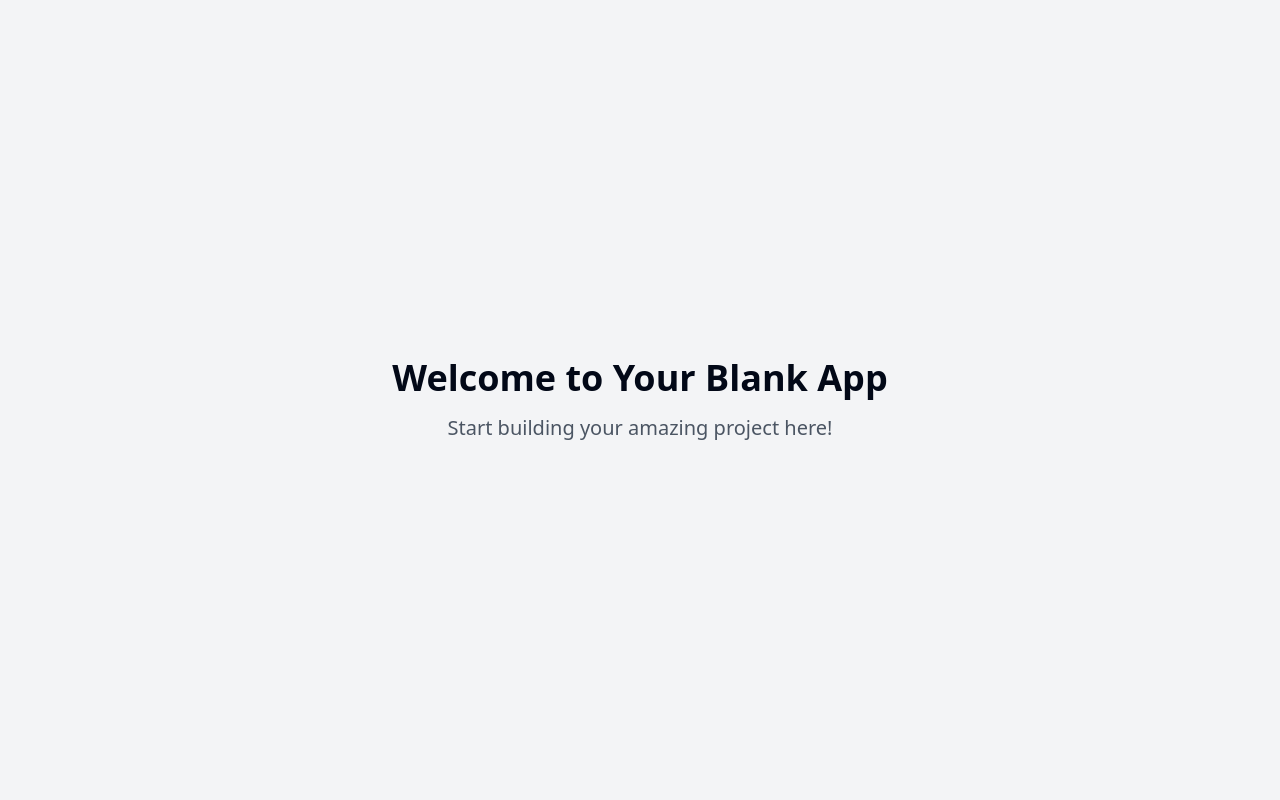
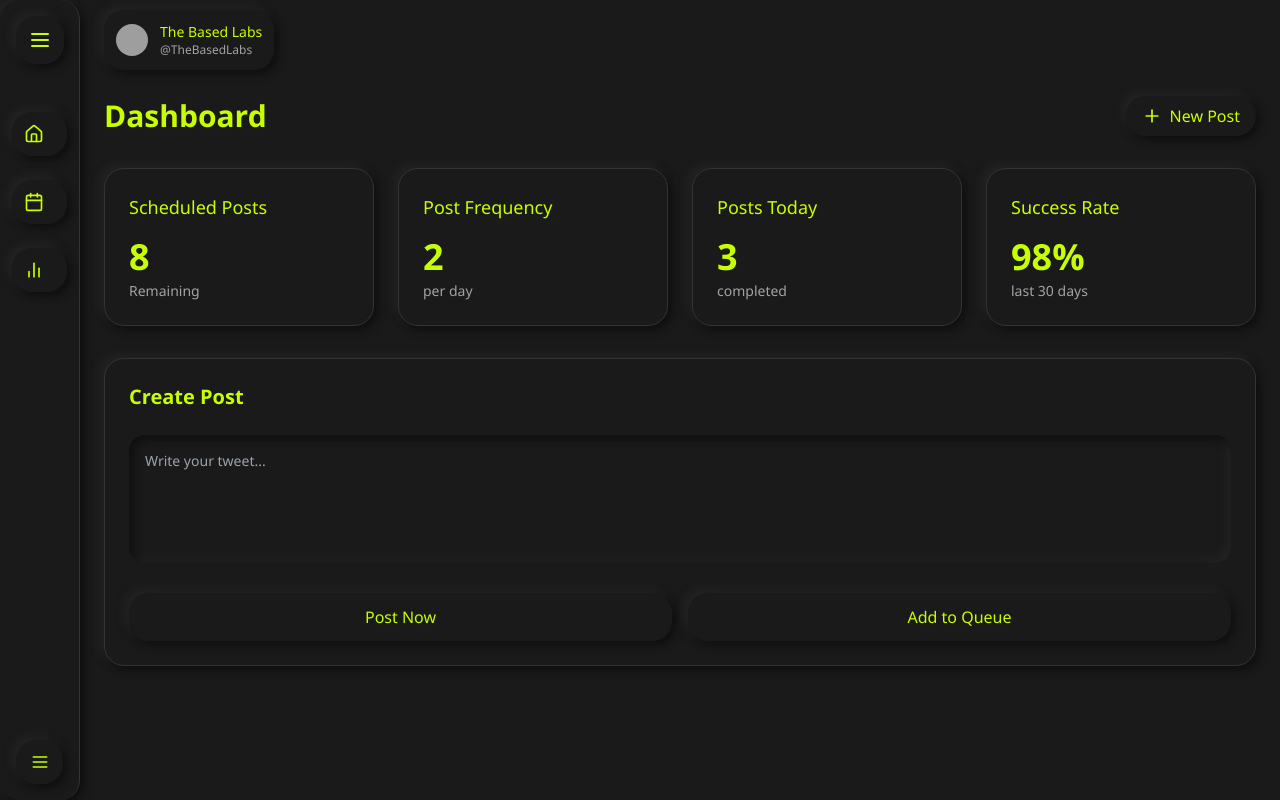
Before and after one commit to rythwik-open/tweet-scheduler-nexus, a React (Vite) app: page / in a window 1280 px wide. Built offline with nearby package versions, Linux system fonts and the light colour scheme; grey boxes are pictures that could not be loaded.

Commit message:
feat: Implement AWS frontend
Implement a frontend with an AWS theme, using the provided HTML code as inspiration.

```diff
--- a/src/App.tsx
+++ b/src/App.tsx
@@ -1,10 +1,12 @@
+
+import { QueryClient, QueryClientProvider } from "@tanstack/react-query";
+import { BrowserRouter, Routes, Route } from "react-router-dom";
+import MainLayout from "./components/layout/MainLayout";
+import Index from "./pages/Index";
+import NotFound from "./pages/NotFound";
 import { Toaster } from "@/components/ui/toaster";
 import { Toaster as Sonner } from "@/components/ui/sonner";
 import { TooltipProvider } from "@/components/ui/tooltip";
-import { QueryClient, QueryClientProvider } from "@tanstack/react-query";
-import { BrowserRouter, Routes, Route } from "react-router-dom";
-import Index from "./pages/Index";
-import NotFound from "./pages/NotFound";
 
 const queryClient = new QueryClient();
 
@@ -14,11 +16,12 @@ const App = () => (
       <Toaster />
       <Sonner />
       <BrowserRouter>
-        <Routes>
-          <Route path="/" element={<Index />} />
-          {/* ADD ALL CUSTOM ROUTES ABOVE THE CATCH-ALL "*" ROUTE */}
-          <Route path="*" element={<NotFound />} />
-        </Routes>
+        <MainLayout>
+          <Routes>
+            <Route path="/" element={<Index />} />
+            <Route path="*" element={<NotFound />} />
+          </Routes>
+        </MainLayout>
       </BrowserRouter>
     </TooltipProvider>
   </QueryClientProvider>
--- /dev/null
+++ b/src/components/layout/MainLayout.tsx
@@ -0,0 +1,87 @@
+
+import { useState } from 'react';
+import { Link } from 'react-router-dom';
+import { Menu, Home, Calendar, BarChart2, LogOut } from 'lucide-react';
+
+const MainLayout = ({ children }: { children: React.ReactNode }) => {
+  const [isExpanded, setIsExpanded] = useState(false);
+
+  return (
+    <div className="min-h-screen">
+      {/* Sidebar */}
+      <aside
+        className={`fixed top-0 left-0 h-full bg-background transition-all duration-300 z-30 neumorphic border-r border-border ${
+          isExpanded ? 'w-64' : 'w-20'
+        }`}
+      >
+        {/* Logo */}
+        <div className="h-20 flex items-center justify-center">
+          <div className="neumorphic p-3 rounded-full">
+            <Menu className="h-6 w-6 text-primary" />
+          </div>
+        </div>
+
+        {/* Navigation */}
+        <nav className="mt-8 px-3 space-y-6">
+          <NavItem icon={Home} label="Dashboard" to="/" expanded={isExpanded} />
+          <NavItem icon={Calendar} label="Schedule" to="/schedule" expanded={isExpanded} />
+          <NavItem icon={BarChart2} label="Analytics" to="/analytics" expanded={isExpanded} />
+        </nav>
+
+        {/* Bottom items */}
+        <div className="absolute bottom-0 left-0 right-0 p-4">
+          <button
+            onClick={() => setIsExpanded(!isExpanded)}
+            className="neumorphic w-full p-3 rounded-xl flex items-center justify-center text-primary hover:opacity-80 transition-opacity"
+          >
+            <Menu className="h-5 w-5" />
+          </button>
+        </div>
+      </aside>
+
+      {/* Main content */}
+      <main className={`transition-all duration-300 ${isExpanded ? 'ml-64' : 'ml-20'}`}>
+        {/* Header */}
+        <header className="h-20 fixed top-0 right-0 left-0 bg-background z-20 flex items-center px-6">
+          <div className={`transition-all duration-300 ${isExpanded ? 'ml-64' : 'ml-20'}`}>
+            <div className="neumorphic p-3 rounded-xl inline-flex items-center gap-3">
+              <img
+                src="https://pbs.twimg.com/profile_images/1841778545925767168/rNZJA_j5_400x400.jpg"
+                alt="Profile"
+                className="w-8 h-8 rounded-full"
+              />
+              <div>
+                <p className="text-sm font-medium text-primary">The Based Labs</p>
+                <p className="text-xs text-muted-foreground">@TheBasedLabs</p>
+              </div>
+            </div>
+          </div>
+        </header>
+
+        {/* Page content */}
+        <div className="pt-24 px-6 pb-6">{children}</div>
+      </main>
+    </div>
+  );
+};
+
+interface NavItemProps {
+  icon: React.ElementType;
+  label: string;
+  to: string;
+  expanded: boolean;
+}
+
+const NavItem = ({ icon: Icon, label, to, expanded }: NavItemProps) => {
+  return (
+    <Link
+      to={to}
+      className="neumorphic p-3 rounded-xl flex items-center text-primary hover:opacity-80 transition-opacity"
+    >
+      <Icon className="h-5 w-5" />
+      {expanded && <span className="ml-3 text-sm">{label}</span>}
+    </Link>
+  );
+};
+
+export default MainLayout;
--- a/src/index.css
+++ b/src/index.css
@@ -1,92 +1,39 @@
+
 @tailwind base;
 @tailwind components;
 @tailwind utilities;
 
 @layer base {
   :root {
-    --background: 0 0% 100%;
-    --foreground: 222.2 84% 4.9%;
+    --background: 0 0% 10%;
+    --foreground: 0 0% 88%;
 
-    --card: 0 0% 100%;
-    --card-foreground: 222.2 84% 4.9%;
+    --card: 0 0% 10%;
+    --card-foreground: 0 0% 88%;
 
-    --popover: 0 0% 100%;
-    --popover-foreground: 222.2 84% 4.9%;
+    --popover: 0 0% 10%;
+    --popover-foreground: 0 0% 88%;
 
-    --primary: 222.2 47.4% 11.2%;
-    --primary-foreground: 210 40% 98%;
+    --primary: 73 100% 50%;
+    --primary-foreground: 0 0% 10%;
 
-    --secondary: 210 40% 96.1%;
-    --secondary-foreground: 222.2 47.4% 11.2%;
+    --secondary: 0 0% 15%;
+    --secondary-foreground: 0 0% 88%;
 
-    --muted: 210 40% 96.1%;
-    --muted-foreground: 215.4 16.3% 46.9%;
+    --muted: 0 0% 15%;
+    --muted-foreground: 0 0% 63.9%;
 
-    --accent: 210 40% 96.1%;
-    --accent-foreground: 222.2 47.4% 11.2%;
+    --accent: 73 100% 50%;
+    --accent-foreground: 0 0% 10%;
 
     --destructive: 0 84.2% 60.2%;
-    --destructive-foreground: 210 40% 98%;
+    --destructive-foreground: 0 0% 98%;
 
-    --border: 214.3 31.8% 91.4%;
-    --input: 214.3 31.8% 91.4%;
-    --ring: 222.2 84% 4.9%;
+    --border: 0 0% 20%;
+    --input: 0 0% 20%;
+    --ring: 73 100% 50%;
 
-    --radius: 0.5rem;
-
-    --sidebar-background: 0 0% 98%;
-
-    --sidebar-foreground: 240 5.3% 26.1%;
-
-    --sidebar-primary: 240 5.9% 10%;
-
-    --sidebar-primary-foreground: 0 0% 98%;
-
-    --sidebar-accent: 240 4.8% 95.9%;
-
-    --sidebar-accent-foreground: 240 5.9% 10%;
-
-    --sidebar-border: 220 13% 91%;
-
-    --sidebar-ring: 217.2 91.2% 59.8%;
-  }
-
-  .dark {
-    --background: 222.2 84% 4.9%;
-    --foreground: 210 40% 98%;
-
-    --card: 222.2 84% 4.9%;
-    --card-foreground: 210 40% 98%;
-
-    --popover: 222.2 84% 4.9%;
-    --popover-foreground: 210 40% 98%;
-
-    --primary: 210 40% 98%;
-    --primary-foreground: 222.2 47.4% 11.2%;
-
-    --secondary: 217.2 32.6% 17.5%;
-    --secondary-foreground: 210 40% 98%;
-
-    --muted: 217.2 32.6% 17.5%;
-    --muted-foreground: 215 20.2% 65.1%;
-
-    --accent: 217.2 32.6% 17.5%;
-    --accent-foreground: 210 40% 98%;
-
-    --destructive: 0 62.8% 30.6%;
-    --destructive-foreground: 210 40% 98%;
-
-    --border: 217.2 32.6% 17.5%;
-    --input: 217.2 32.6% 17.5%;
-    --ring: 212.7 26.8% 83.9%;
-    --sidebar-background: 240 5.9% 10%;
-    --sidebar-foreground: 240 4.8% 95.9%;
-    --sidebar-primary: 224.3 76.3% 48%;
-    --sidebar-primary-foreground: 0 0% 100%;
-    --sidebar-accent: 240 3.7% 15.9%;
-    --sidebar-accent-foreground: 240 4.8% 95.9%;
-    --sidebar-border: 240 3.7% 15.9%;
-    --sidebar-ring: 217.2 91.2% 59.8%;
+    --radius: 1rem;
   }
 }
 
@@ -94,8 +41,22 @@
   * {
     @apply border-border;
   }
-
   body {
     @apply bg-background text-foreground;
+    font-family: 'Segoe UI', system-ui, sans-serif;
   }
 }
+
+@layer utilities {
+  .neumorphic {
+    @apply bg-background rounded-[20px] shadow-[4px_4px_8px_#0f0f0f,-4px_-4px_8px_#252525];
+  }
+
+  .neumorphic-inset {
+    @apply bg-background rounded-[16px] shadow-[inset_4px_4px_8px_#0f0f0f,inset_-4px_-4px_8px_#252525];
+  }
+
+  .pressed {
+    @apply shadow-[inset_4px_4px_8px_#0f0f0f,inset_-4px_-4px_8px_#252525] transition-shadow duration-100;
+  }
+}
--- a/src/pages/Index.tsx
+++ b/src/pages/Index.tsx
@@ -1,14 +1,63 @@
-// Update this page (the content is just a fallback if you fail to update the page)
+
+import { Plus, BarChart } from 'lucide-react';
+import { Card } from '@/components/ui/card';
 
 const Index = () => {
   return (
-    <div className="min-h-screen flex items-center justify-center bg-gray-100">
-      <div className="text-center">
-        <h1 className="text-4xl font-bold mb-4">Welcome to Your Blank App</h1>
-        <p className="text-xl text-gray-600">Start building your amazing project here!</p>
+    <div className="max-w-7xl mx-auto space-y-8">
+      {/* Header section */}
+      <div className="flex items-center justify-between">
+        <h1 className="text-3xl font-bold text-primary">Dashboard</h1>
+        <button className="neumorphic px-4 py-2 rounded-xl flex items-center gap-2 text-primary hover:opacity-80 transition-opacity">
+          <Plus className="h-5 w-5" />
+          <span>New Post</span>
+        </button>
       </div>
+
+      {/* Stats grid */}
+      <div className="grid grid-cols-1 md:grid-cols-2 lg:grid-cols-4 gap-6">
+        <StatCard title="Scheduled Posts" value="8" subtitle="Remaining" />
+        <StatCard title="Post Frequency" value="2" subtitle="per day" />
+        <StatCard title="Posts Today" value="3" subtitle="completed" />
+        <StatCard title="Success Rate" value="98%" subtitle="last 30 days" />
+      </div>
+
+      {/* Post composer */}
+      <Card className="neumorphic p-6 space-y-6">
+        <h2 className="text-xl font-semibold text-primary">Create Post</h2>
+        <textarea
+          className="w-full h-32 neumorphic-inset p-4 text-sm resize-none focus:ring-1 focus:ring-primary outline-none"
+          placeholder="Write your tweet..."
+        />
+        <div className="flex gap-4">
+          <button className="neumorphic flex-1 py-3 rounded-xl text-primary hover:opacity-80 transition-opacity">
+            Post Now
+          </button>
+          <button className="neumorphic flex-1 py-3 rounded-xl text-primary hover:opacity-80 transition-opacity">
+            Add to Queue
+          </button>
+        </div>
+      </Card>
     </div>
   );
 };
 
+interface StatCardProps {
+  title: string;
+  value: string;
+  subtitle: string;
+}
+
+const StatCard = ({ title, value, subtitle }: StatCardProps) => {
+  return (
+    <Card className="neumorphic p-6">
+      <h3 className="text-lg font-medium text-primary">{title}</h3>
+      <div className="mt-4">
+        <p className="text-4xl font-bold text-primary">{value}</p>
+        <p className="text-sm text-muted-foreground mt-1">{subtitle}</p>
+      </div>
+    </Card>
+  );
+};
+
 export default Index;
```
